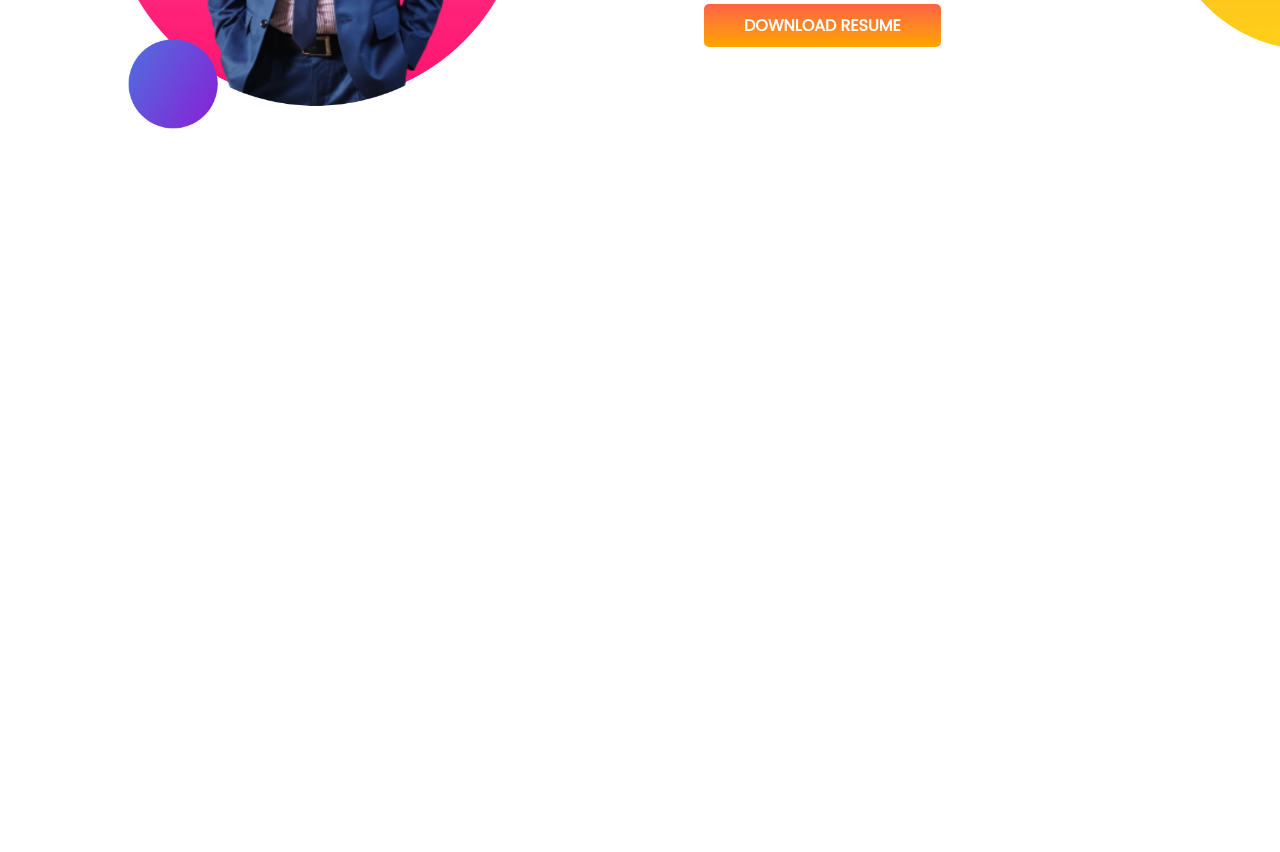
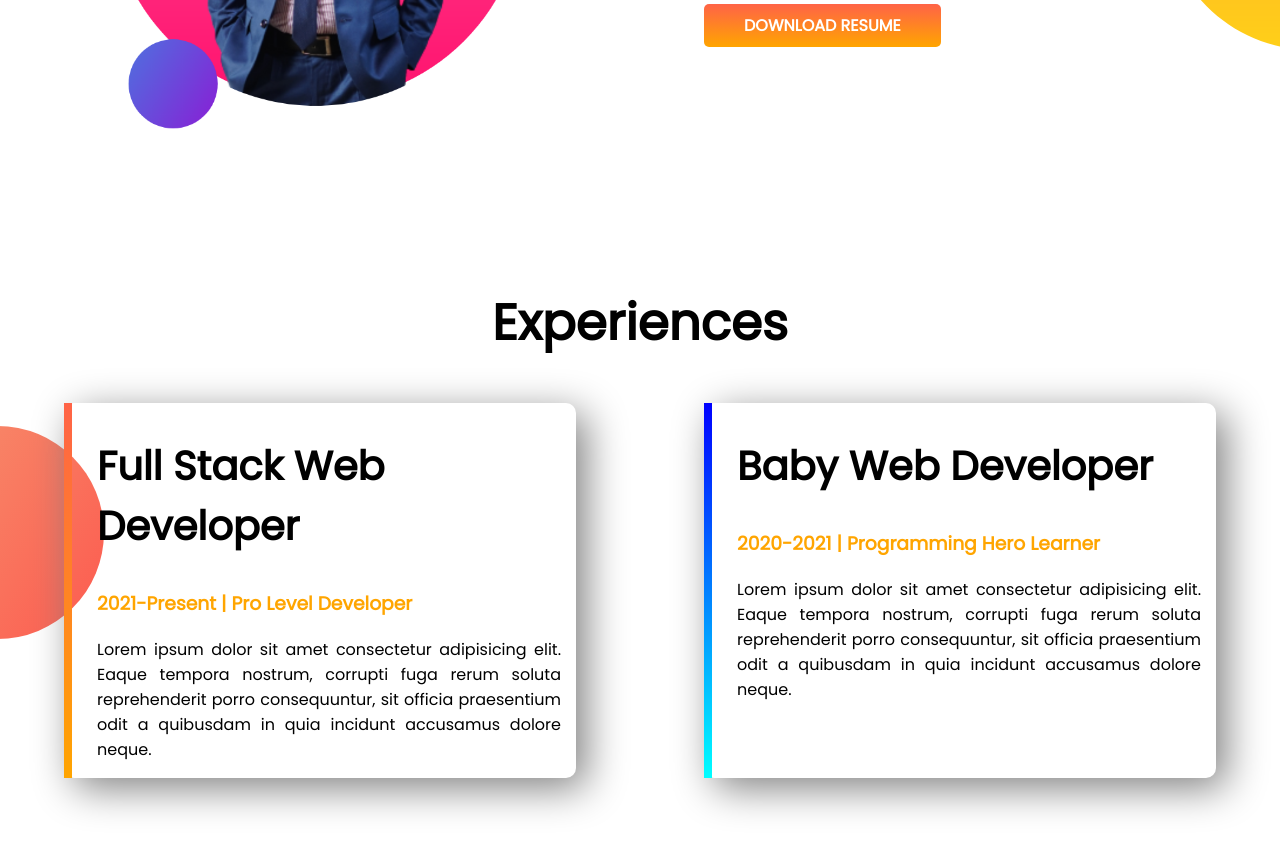
Before and after one commit to Sarwar-Rashid/sarwar-portfolio, a plain HTML site: page index.html in a window 1280 px wide. Shown: the part 983-1835 px from the top of the page. Before the commit the page ends 1269 px from the top, so only its background shows below. Drawn offline with Linux system fonts and the light colour scheme.

Commit message:
experience section design done

```diff
--- a/css/style.css
+++ b/css/style.css
@@ -5,6 +5,10 @@ body {
 
 h1 {
     font-size: 50px;
+}
+
+h2 {
+    font-size: 40px;
 }
 
 p {
@@ -19,7 +23,7 @@ p {
     color: orange;
 }
 
-section {
+.flexible-container {
     display: flex;
     margin-bottom: 150px;
 }
@@ -61,3 +65,35 @@ section {
     background-repeat: no-repeat;
     background-position: right;
 }
+
+.experience-area {
+    background-image: url(/images/exp-bg.png);
+    background-repeat: no-repeat;
+    background-position: left;
+}
+
+.experience-heading {
+    text-align: center;
+}
+
+.experience-iteam {
+    width: 40%;
+    margin-left: 5%;
+    margin-right: 5%;
+    padding-left: 25px;
+    padding-right: 15px;
+    border-radius: 10px;
+    box-shadow: 10px 10px 40px gray;
+}
+
+#web-dev-experience {
+    border-image: linear-gradient(blue, cyan);
+    border-image-slice: 1;
+    border-left: 8px solid;
+}
+
+#full-stack-experience {
+    border-image: linear-gradient(tomato, orange);
+    border-image-slice: 1;
+    border-left: 8px solid;
+}
--- a/index.html
+++ b/index.html
@@ -21,7 +21,7 @@
 <body>
 
     <!-- welcome section starts here -->
-    <section class="top-banner">
+    <section class="top-banner flexible-container">
         <div class="half-width">
             <h1>Welcome To</h1>
             <h1><span class="orange-color">Sarwar Rashid</span> World...</h1>
@@ -39,7 +39,7 @@
     <!-- welcome section ends here -->
 
     <!-- dream section starts here -->
-    <section class="dream-big">
+    <section class="dream-big flexible-container">
         <div class="half-width">
             <img class="second-image" src="images/sarwar-circle-image-2.png" alt="second personal image">
         </div>
@@ -57,6 +57,31 @@
     </section>
     <!-- dream section ends here -->
 
+    <!-- experience section starts here -->
+    <section class="experience-area">
+        <h1 class="experience-heading">Experiences</h1>
+
+        <div class="flexible-container">
+            <div id="full-stack-experience" class="experience-iteam">
+                <h2>Full Stack Web Developer</h2>
+                <h3 class="orange-color">2021-Present | Pro Level Developer</h3>
+                <p>Lorem ipsum dolor sit amet consectetur adipisicing elit. Eaque tempora nostrum, corrupti fuga rerum
+                    soluta reprehenderit porro consequuntur, sit officia praesentium odit a quibusdam in quia incidunt
+                    accusamus dolore neque.</p>
+            </div>
+
+            <div id="web-dev-experience" class="experience-iteam">
+                <h2>Baby Web Developer</h2>
+                <h3 class="orange-color">2020-2021 | Programming Hero Learner</h3>
+                <p>Lorem ipsum dolor sit amet consectetur adipisicing elit. Eaque tempora nostrum, corrupti fuga rerum
+                    soluta reprehenderit porro consequuntur, sit officia praesentium odit a quibusdam in quia incidunt
+                    accusamus dolore neque.</p>
+            </div>
+        </div>
+
+    </section>
+    <!-- experience section ends here -->
+
 
 </body>
 
```
